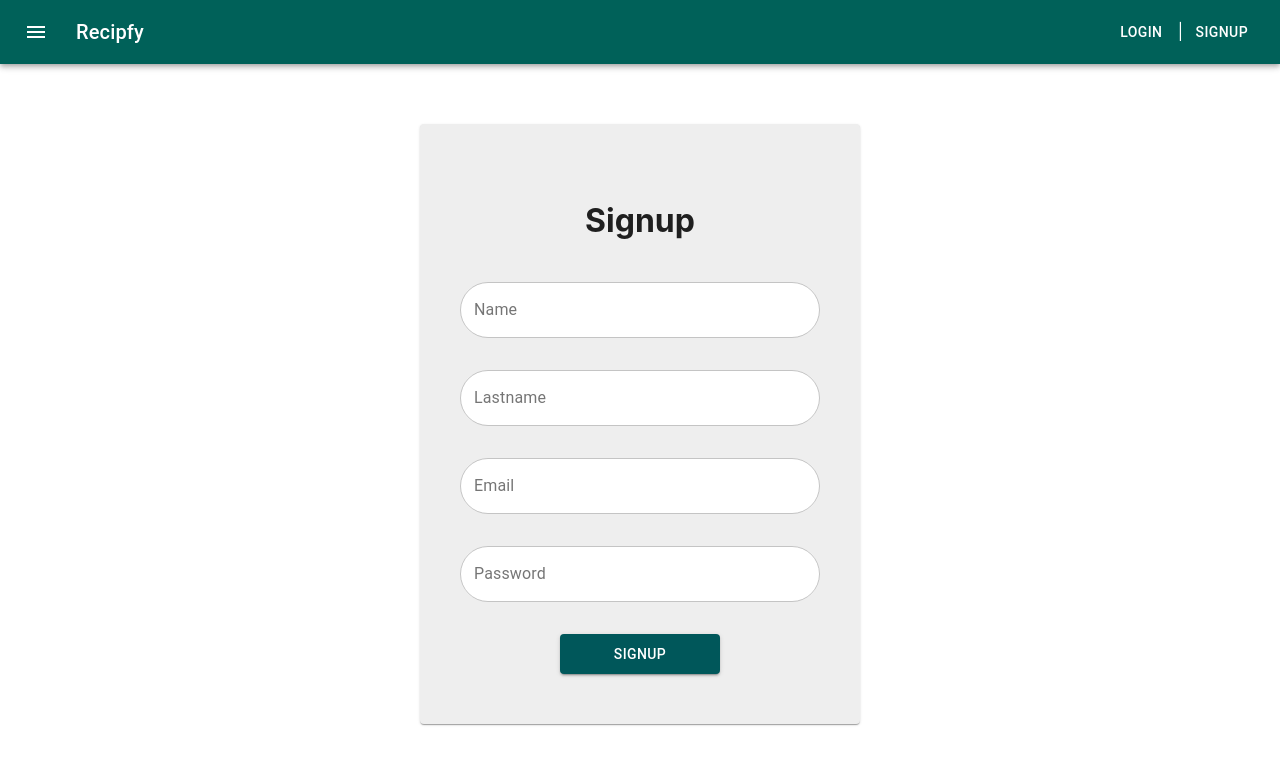
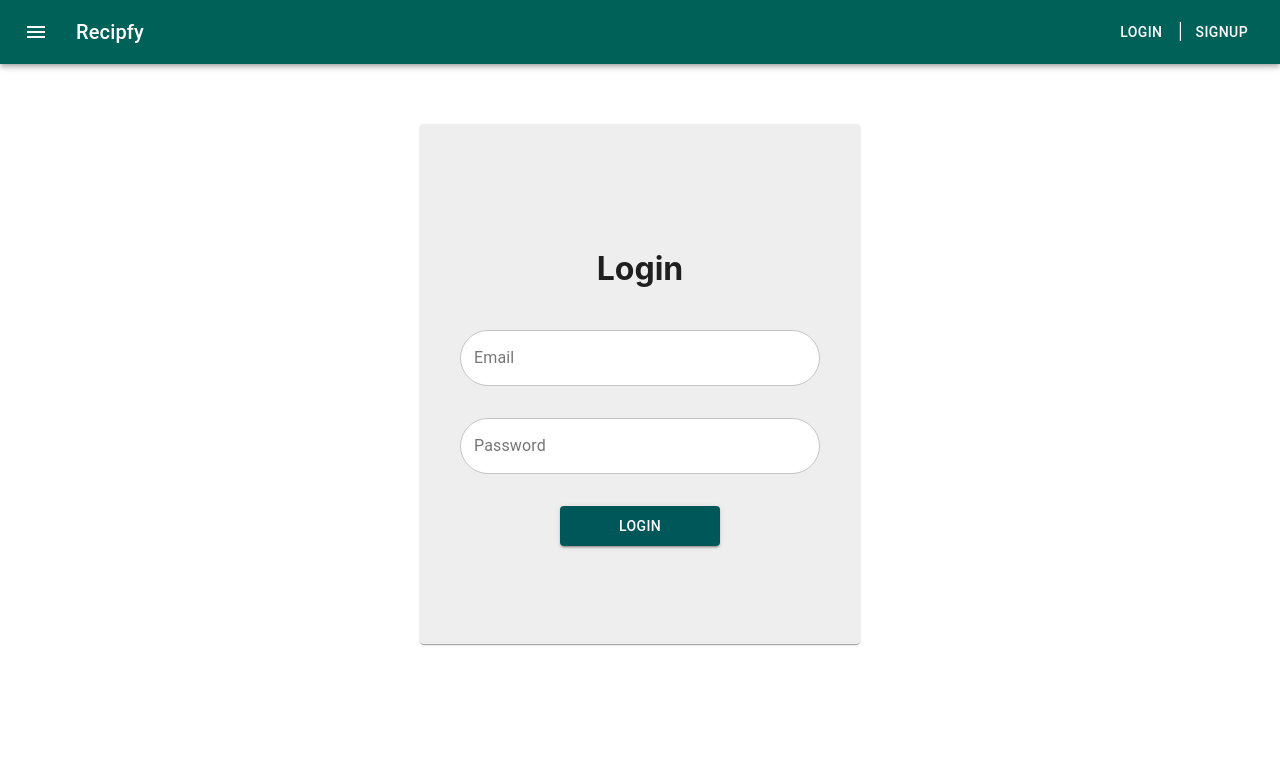
Before and after one commit to davidvmDev/Recipfy, a React (Create React App) app: page / in a window 1280 px wide. Shown: the top 764 px of the page. Built offline with nearby package versions, Linux system fonts and the light colour scheme.

Commit message:
Login/Signup View Routing

```diff
--- a/src/App.js
+++ b/src/App.js
@@ -1,15 +1,19 @@
-import React from 'react';
-import './App.css';
-import Navbar from './components/Navbar'
-import Login from './views/Login'
-import Signup from './views/Signup';
+import React from "react";
+import "./App.css";
+import Navbar from "./components/Navbar";
+import Login from "./views/Login";
+import Signup from "./views/Signup";
+import { BrowserRouter, Route } from "react-router-dom";
 
 function App() {
   return (
-    <div className="App">
-      <Navbar />
-      <Signup />
-    </div>
+    <BrowserRouter>
+      <div className="App">
+        <Navbar />
+        <Route exact path="/" component={Login} />
+        <Route path="/signup" component={Signup} />
+      </div>
+    </BrowserRouter>
   );
 }
 
--- a/src/components/Navbar.js
+++ b/src/components/Navbar.js
@@ -6,6 +6,7 @@ import Typography from "@material-ui/core/Typography";
 import Button from "@material-ui/core/Button";
 import IconButton from "@material-ui/core/IconButton";
 import MenuIcon from "@material-ui/icons/Menu";
+import { Link } from "react-router-dom";
 
 const useStyles = makeStyles((theme) => ({
   navBar: {
@@ -17,6 +18,10 @@ const useStyles = makeStyles((theme) => ({
   title: {
     flexGrow: 1,
   },
+  nav__link: {
+      textDecoration: "none",
+      color: "white",
+  }
 }));
 
 const Navbar = () => {
@@ -36,9 +41,13 @@ const Navbar = () => {
           Recipfy
         </Typography>
         <div>
-          <Button color="inherit">Login</Button>
+          <Link to="/" className={classes.nav__link}>
+            <Button color="inherit">Login</Button>
+          </Link>
           <span> | </span>
-          <Button color="inherit">Signup</Button>
+          <Link to="/signup" className={classes.nav__link}>
+            <Button color="inherit">Signup</Button>
+          </Link>
         </div>
       </Toolbar>
     </AppBar>
```
